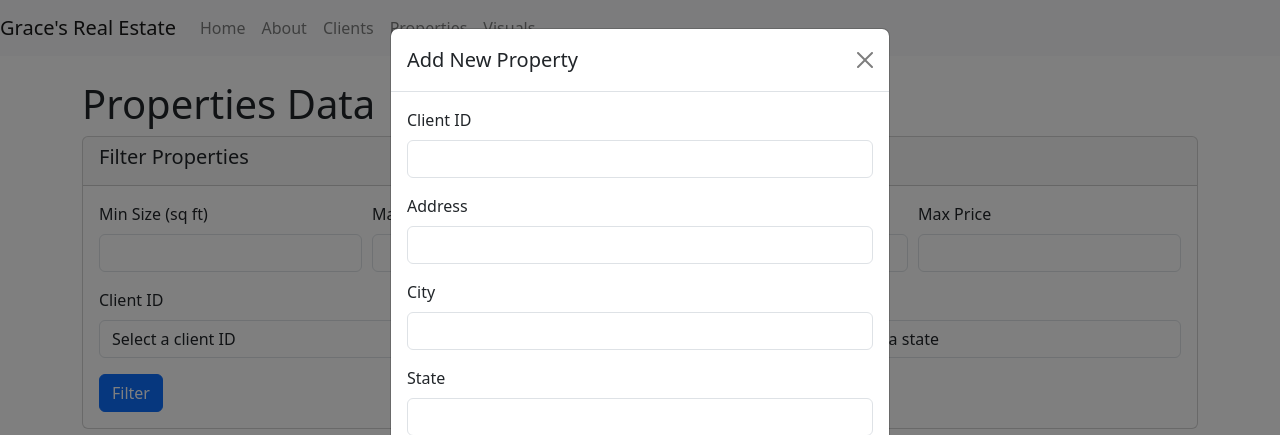
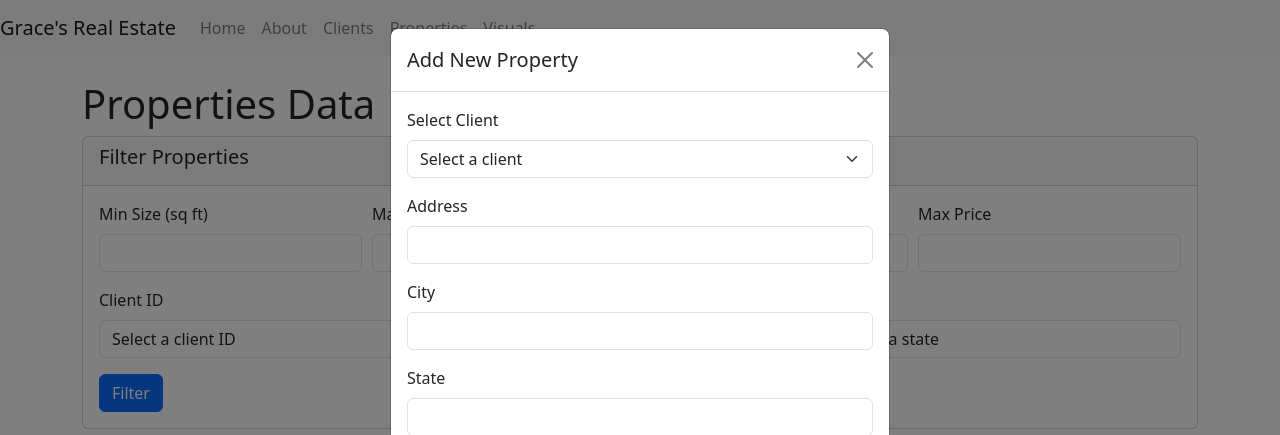
Before and after one commit to gracegphillips/duplication-7-phillips, a Flask app: page /properties in a window 1280 px wide, after a click on "Add New Property". Shown: the top 435 px of the page. Run offline with Flask 3, Linux system fonts and the light colour scheme; data that the repository does not hold is empty; some libraries are stand-ins or nearby versions.

Commit message:
Added Name and client id to addd property modal

```diff
--- a/app/templates/properties.html
+++ b/app/templates/properties.html
@@ -196,6 +196,7 @@
     </table>
 </div>
 
+
 <!-- Add Property Modal -->
 <div class="modal fade" id="addPropertyModal" tabindex="-1" aria-labelledby="addPropertyModalLabel" aria-hidden="true">
     <div class="modal-dialog">
@@ -206,10 +207,17 @@
             </div>
             <form method="post" action="{{ url_for('properties.add_property_data') }}">
                 <div class="modal-body">
+                    <!-- Client Dropdown -->
                     <div class="mb-3">
-                        <label class="form-label">Client ID</label>
-                        <input type="number" class="form-control" name="client_id" required>
+                        <label for="client_id" class="form-label">Select Client</label>
+                        <select class="form-select" name="client_id" id="client_id" required>
+                            <option value="" disabled selected>Select a client</option>
+                            {% for client in clients %}
+                                <option value="{{ client.client_id }}">{{ client.client_id }} - {{ client.name }}</option>
+                            {% endfor %}
+                        </select>
                     </div>
+                    <!-- Other Fields -->
                     <div class="mb-3">
                         <label class="form-label">Address</label>
                         <input type="text" class="form-control" name="address" required>
@@ -256,6 +264,9 @@
         </div>
     </div>
 </div>
+
+
+
 
 
 
```
